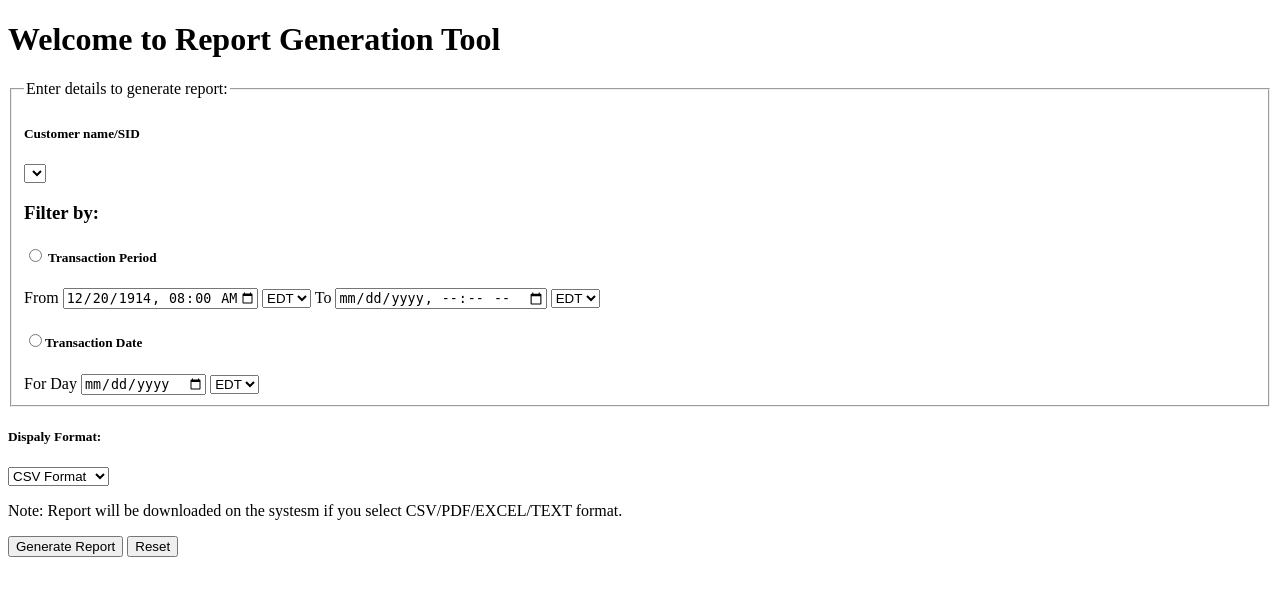
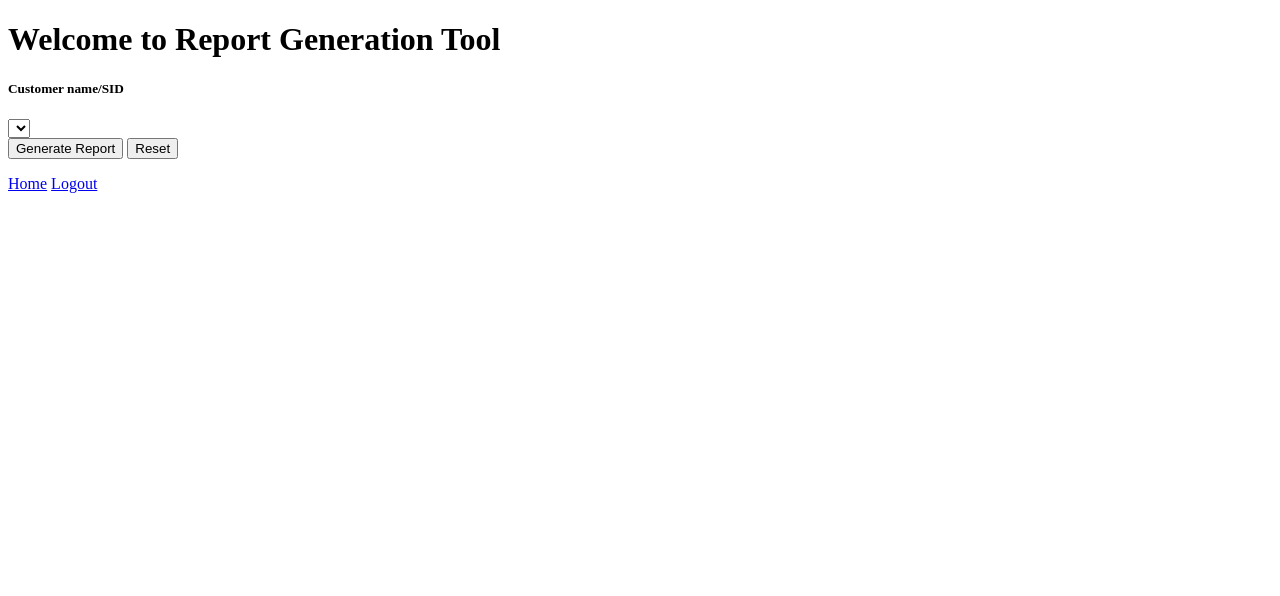
Before and after one commit to TripathyJyotismita/ReportingTool, a Django app: template reportingtool/templates/reportapp/input_data.html in a window 1280 px wide. Shown: the top 596 px of the page. Run offline with Django 3.2, Linux system fonts and the light colour scheme; the template is opened without the code that fills it, so the values that code supplies are empty.

Commit message:
Home button, logout button and drop down options for cname

```diff
--- a/reportingtool/templates/reportapp/input_data.html
+++ b/reportingtool/templates/reportapp/input_data.html
@@ -1,104 +1,18 @@
 <!DOCTYPE html>
 <html>
 <head>
-
-    <!--<script type="text/javascript" src="http://code.jquery.com/jquery-1.7.1.min.js"></script>-->
     <script type="text/javascript" src="/static/data.json"></script>
 	<script type="text/javascript" src="/static/app.js"></script>
 </head>
 <h1>Welcome to Report Generation Tool</h1>
-<!--script src="angular.min.js"></script-->
-
-<script>
-    function check(){
-        if (document.getElementById("Transactionp").checked == false &
-            document.getElementById("TransactionDate").checked == false) {alert("Enter Transaction period/date")}}
-</script>
-<!--script src="https://ajax.googleapis.com/ajax/libs/jquery/3.3.1/jquery.min.js"></script>
-<script type="text/javascript" src="http://code.jquery.com/jquery-1.7.1.min.js"></script>
-<script type="text/javascript" src="static/input.js"></script-->
-
 <body>
-<div id="content-container" class="container p-none">
-        <div class="lgn-container col-lg-8">
-            <form id="login-form" method="post" action="{% url 'input_data' %}"> {% csrf_token %}
-                <fieldset>
-                    <legend>Enter details to generate report:</legend>
-                    <table class="table">
-                        <tr>
-
-                        <h5 for="c_name">Customer name/SID</h5>
-                        <select id="Selector" name="c_name" class="form-control" onclick="load();">
-                            <!--select id="Selector" onclick="load();"></select-->
-                            <!--option value="ATS"> ATS</option>
-                            <option value="ZCP"> ATS Admin</option>
-                            <option value="Air_born">AirBorn</option-->
-                        </select>
-                        </tr>
-                    </table>
-                    <p>
-                        <form action="" method="post">
-                        <h3> Filter by:</h3>
-                        <h5>
-                            <label for="Transactionp"><input type="radio" name="Transaction" value="Transactionp"
-                                                             id="Transactionp"> Transaction Period</label>
-                        </h5>
-                        <label for="from_date">From</label>
-                        <input type="datetime-local" id="from_date" name="from_date" value="1914-12-20 08:00"
-                               min="1914-12-20 08:00" max="5000-12-20 08:00"
-                               data-date-inline-picker="false"
-                               data-date-popover='{"inline": true}'>
-                        <select name="timezone_offset" id="timezone-offset" class="span5">
-                            <option value="EDT">EDT</option>
-                            <option value="EST">EST</option>
-                        </select>
-                        <label for="to_date">To</label>
-                        <input type="datetime-local" id="to_date" name="to_date"
-                               value="<%= Time.now.strftime('%Y-%m-%d %H:%M') %>"
-                               min="0000-00-00 00:00" max="9999-12-31 24:00"
-                               data-date-inline-picker="false"
-                               data-date-popover='{"inline": true}' >
-                        <select name="timezone_offset"  class="span5">
-                            <option value="EDT">EDT</option>
-                            <option value="EST">EST</option>
-                        </select>
-                        </form>
-                    <h5>
-                        <label for="TransactionDate">
-                            <input type="radio" name="Transaction" value="TransactionDate" id="TransactionDate">Transaction Date
-                        </label>
-                    </h5>
-                        <label for="for_date">For Day</label>
-                        <!--div class="form-row show-inputbtns"-->
-                        <input id="for_date" name="for_date"
-                                   type="date" data-date-inline-picker="false" data-date-popover='{"inline": true}' />
-                        <!--/div-->
-                        <!--input id="for_date" name="for_date" value="<%= Time.now.strftime('%Y-%m-%d) %>"
-                               type="datetime-local" data-date-inline-picker="false"
-                               data-date-popover='{"inline": true}'-->
-                        <select name="timezone_offset" id="timezone-offset" class="span5">
-                            <option value="EDT">EDT</option>
-                            <option value="EST">EDT</option>
-                        </select>
-                    </fieldset>
-                </p>
-                <p>
-                    <h5 for="report_format">Dispaly Format:</h5>
-                    <select id="report_format" name="report_format">
-                        <option VALUE="CSV"> CSV Format</option>
-                        <option value="EXCEL"> Excel Format</option>
-                        <option value="TXT">Text Format</option>
-                    </select>
-                </p>
-            </form>
-        </div>
-                <p class=" label label-danger">
-                    Note: Report will be downloaded on the systesm if you select CSV/PDF/EXCEL/TEXT format.
-                </p>
-                    <input type="submit" value="Generate Report" class="btn btn-primary pull-right" onclick="check()" />
-                    <input type="reset" value="Reset" class="btn btn-primary pull-right" />
-                    <input type="hidden" name="next" value="{{ next }}" />
-                </fieldset>
-    </div>
+    <h5 for="c_name">Customer name/SID</h5>
+    <select id="Selector" name="c_name" class="form-control" onclick="load();"></select>
+<form id="login-form" method="post" action="{% url 'input_data' %}"> {% csrf_token %}
+<input type="submit" value="Generate Report" class="btn btn-primary pull-right"/>
+<input type="reset" value="Reset" class="btn btn-primary pull-right" />
+    <p><a href="/home">Home</a>
+        <a href="/logout">Logout</a></p>
+</form>
 </body>
 </html>
```
Also changed, not shown: reportingtool/reportapp/urls_test.py (deleted, +0 -11 lines), reportingtool/reportapp/views.py (+16 -106 lines), reportingtool/templates/reportapp/pdf.html (deleted, +0 -53 lines), reportingtool/templates/reportapp/pople.js (deleted, +0 -17 lines), reportingtool/db.sqlite3, 1 other file.
